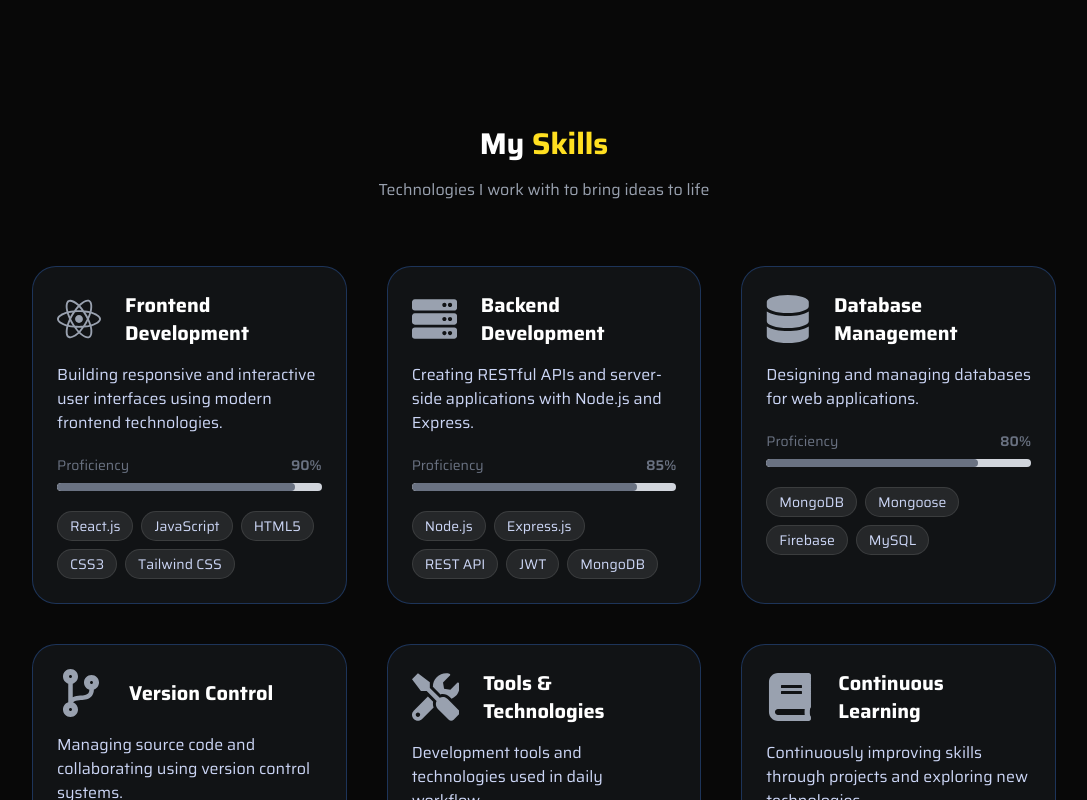
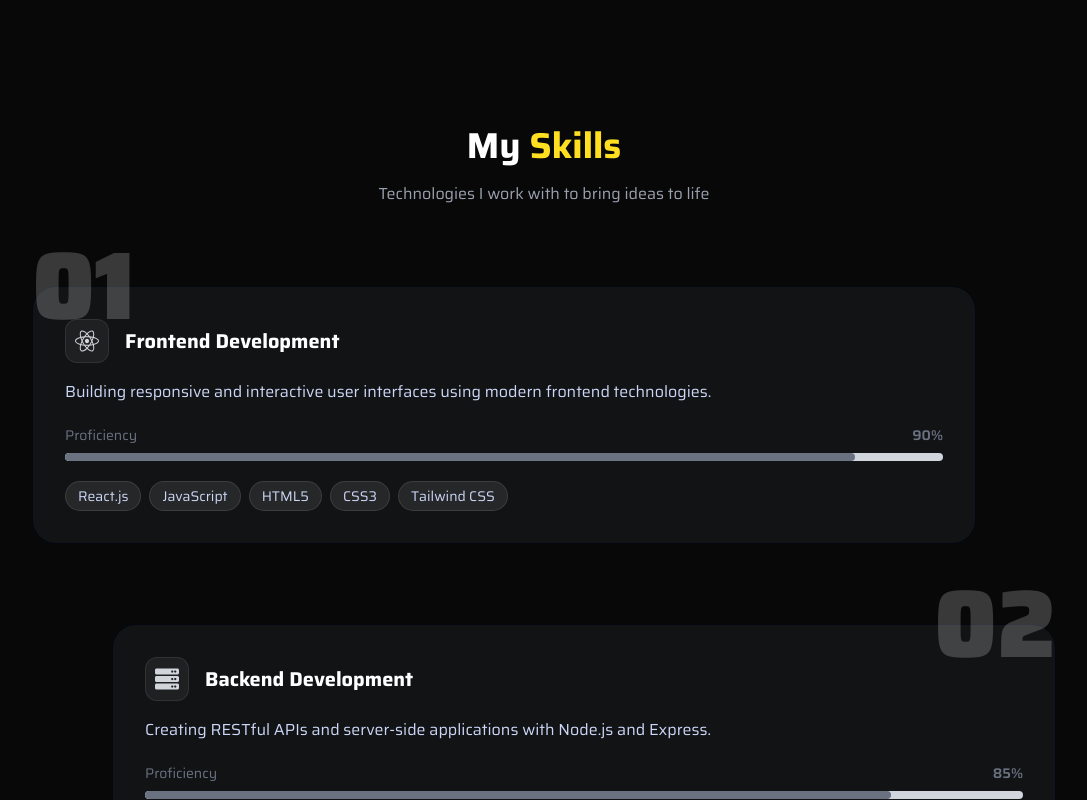
Before and after one commit to ydvrahul160-netizen/rahulyadav-portfolio, a React (Vite) app: page / in a window 1280 px wide. Shown: the part 1620-2420 px from the top of the page, without its empty margins (96-1183 px from the left). Built offline with nearby package versions, Linux system fonts and the light colour scheme.

Commit message:
Enhance skills section layout and animations

```diff
--- a/src/components/Skills.jsx
+++ b/src/components/Skills.jsx
@@ -1,4 +1,4 @@
-// import React from "react";
+import React from "react";
 import { motion } from "framer-motion";
 import { skills } from "../assets/assets";
 
@@ -8,41 +8,78 @@ const Skills = () => {
       id="skills"
       className="bg-gray-100 dark:bg-[#080808] text-gray-900 dark:text-white px-3 sm:px-5 lg:px-8 py-16 sm:py-20 overflow-hidden"
     >
-      <div className=" max-w-7xl mx-auto px-6 lg:px-10">
-        <h2 className="theme-heading text-3xl font-bold text-center mb-4">
+      <div className="max-w-7xl mx-auto px-4 sm:px-6 lg:px-10">
+        {/* section heading */}
+        <div className="text-center mb-16 sm:mb-20">
+          <h2 className="theme-heading text-3xl sm:text-4xl font-bold mb-4">
             My <span className="text-yellow-300">Skills</span>
           </h2>
 
-        {/* <div className="absolute top-20 left-20 w-72 h-72 bg-blue-500/10 blur-[120px] rounded-full"></div>
-
-        <div className="absolute bottom-20 right-20 w-72 h-72 bg-purple-500/10 blur-[120px] rounded-full"></div> */}
-        <p className="text-gray-400 text-center max-w-2xl mx-auto mb-16">
+          <p className="text-gray-400 text-sm sm:text-base max-w-2xl mx-auto">
             Technologies I work with to bring ideas to life
           </p>
+        </div>
 
         {/* skills cards */}
-        <div className="  grid grid-cols-1 md:grid-cols-2 lg:grid-cols-3 gap-10 max-w-5xl mx-auto ">
+        <div className="max-w-5xl mx-auto space-y-16 sm:space-y-20">
           {skills.map((skill, index) => (
-            <div
-              key={index}
-              className="theme-bg3 rounded-3xl border border-blue/30 p-6 hover:-translate-y-3 hover:shadow-[0_0_30px_rgba(59,130,246,.2)] transition-all duration-300 cursor-pointer group"
+            <motion.div
+              key={skill.title}
+              initial={{
+                opacity: 0,
+                y: 50,
+              }}
+              whileInView={{
+                opacity: 1,
+                y: 0,
+              }}
+              transition={{
+                duration: 0.7,
+                ease: "easeOut",
+              }}
+              viewport={{
+                once: true,
+                amount: 0.2,
+              }}
+              className={`relative ${
+                index % 2 === 0
+                  ? "mr-0 sm:mr-10 md:mr-20"
+                  : "ml-0 sm:ml-10 md:ml-20"
+              }`}
             >
+              {/* background number */}
+              <span
+                className={`absolute -top-8 sm:-top-12 z-10 ${
+                  index % 2 === 0 ? "left-0" : "right-0"
+                } text-6xl sm:text-7xl md:text-8xl font-black text-gray-300/50 dark:text-white/[0.2] select-none pointer-events-none`}
+              >
+                {String(index + 1).padStart(2, "0")}
+              </span>
+
+              {/* skill card */}
+              <div className="relative theme-bg3 rounded-3xl border border-gray-300 dark:border-gray-950 dark:bg-black/25 p-5 sm:p-6 md:p-8 hover:-translate-y-2 hover:shadow-[0_0_30px_rgba(59,130,246,.2)] transition-all duration-300 cursor-pointer group">
                 {/* icon and title */}
-              <div className="flex items-center mb-4">
-                <skill.icon className="w-12 h-12 text-gray-400 mr-6" />
-                <h3 className="theme-heading text-xl font-bold text-gray-300">
+                <div className="flex items-center mb-4 gap-3 sm:gap-4">
+                  {/* icon background */}
+                  <div className="w-10 h-10 sm:w-11 sm:h-11 flex items-center justify-center rounded-xl bg-gray-200/70 dark:bg-white/[0.06] border border-gray-300/70 dark:border-white/[0.08] shrink-0">
+                    <skill.icon className="w-5 h-5 sm:w-6 sm:h-6 text-gray-600 dark:text-gray-300" />
+                  </div>
+
+                  <h3 className="theme-heading text-lg sm:text-xl font-bold text-gray-800 dark:text-gray-200">
                     {skill.title}
                   </h3>
                 </div>
+
                 {/* description */}
-              <p className="theme-text text-gray-400 mb-4">
+                <p className="theme-text text-sm sm:text-base text-gray-400 mb-4 leading-relaxed">
                   {skill.description}
                 </p>
 
-              {/*proficiency  */}
+                {/* proficiency */}
                 <div className="mt-5 mb-5">
-                <div className="flex justify-between text-sm mb-2">
+                  <div className="flex justify-between text-xs sm:text-sm mb-2">
                     <span className="text-gray-500">Proficiency</span>
+
                     <span className="text-gray-500 font-semibold">
                       {skill.level}%
                     </span>
@@ -52,25 +89,31 @@ const Skills = () => {
                     <motion.div
                       initial={{ width: 0 }}
                       whileInView={{ width: `${skill.level}%` }}
-                    transition={{ duration: 1 }}
-                    viewport={{ once: true }}
+                      transition={{
+                        duration: 1,
+                        ease: "easeOut",
+                      }}
+                      viewport={{
+                        once: true,
+                      }}
                       className="h-full rounded-full bg-gray-500"
                     />
                   </div>
                 </div>
 
-              {/* tags */}
+                {/* skill tags */}
                 <div className="flex flex-wrap gap-2">
                   {skill.tags.map((tech) => (
                     <span
                       key={tech}
-                    className=" theme-text theme-bg2 px-3 py-1 bg-white/5 rounded-full border border-white/10 hover:bg-sky-500/20 transition text-sm"
+                      className="theme-text theme-bg2 px-3 py-1 bg-white/5 rounded-full border border-white/10 hover:bg-sky-500/20 transition text-xs sm:text-sm"
                     >
                       {tech}
                     </span>
                   ))}
                 </div>
               </div>
+            </motion.div>
           ))}
         </div>
       </div>
```
Lines whose indentation alone changed are shown as unchanged.
